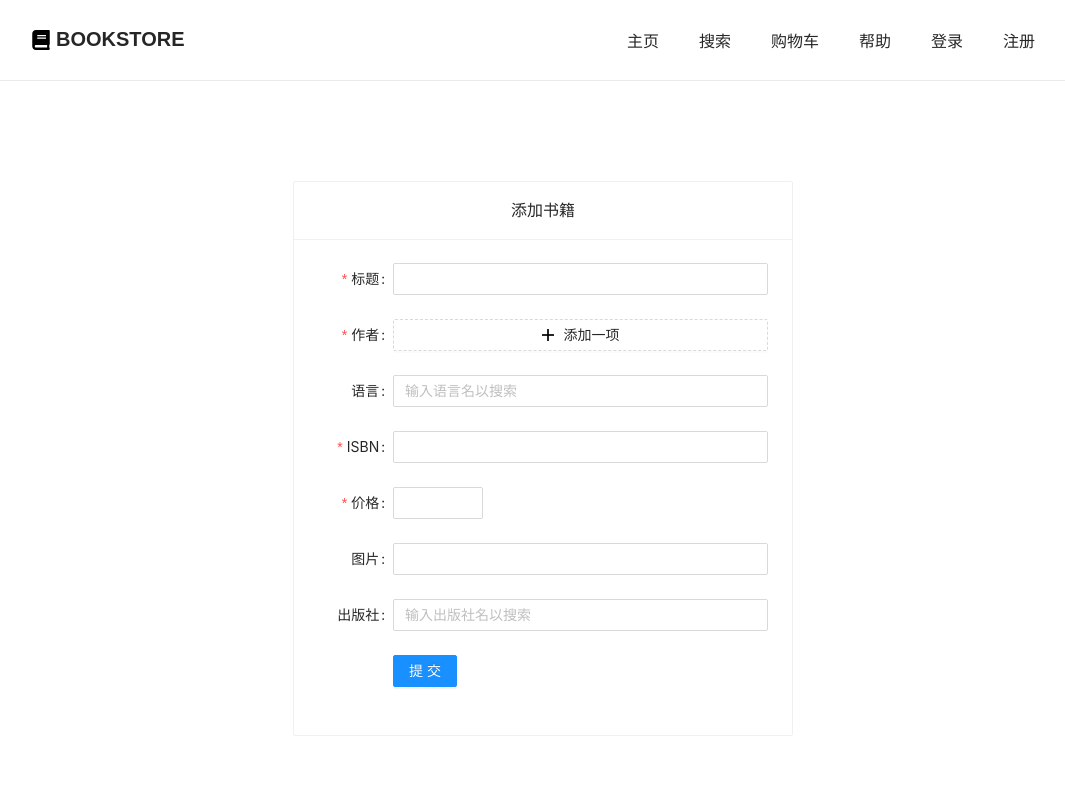
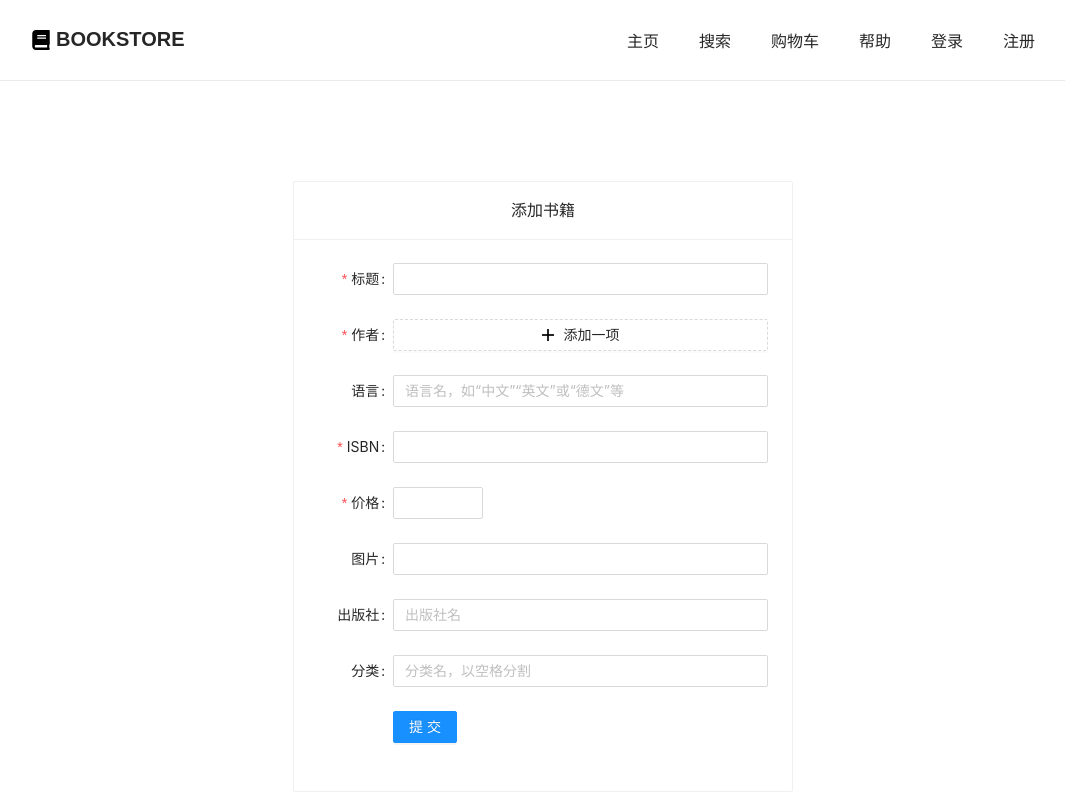
Before and after one commit to Wave-SYJ/labwork-bookstore, a Next.js app: page /add in a window 1280 px wide. Shown: the whole page, without its empty margins (97-1162 px from the left). Built offline with nearby package versions, Linux system fonts and the light colour scheme.

Commit message:
完成添加书籍

```diff
--- /dev/null
+++ b/src/api/book.ts
@@ -0,0 +1,10 @@
+import Book from '../models/Book';
+import request from '../utils/request';
+
+export async function insertBook(book: Book) {
+  await request({
+    url: '/api/book',
+    method: 'put',
+    data: book
+  });
+}
--- a/src/api/language.ts
+++ /dev/null
@@ -1,9 +0,0 @@
-import request from '../utils/request';
-
-export async function getLanguagesByName(name: string) {
-  const { data } = await request({
-    method: 'get',
-    url: '/api/language?name=' + name
-  });
-  return data;
-}
--- a/src/api/press.ts
+++ /dev/null
@@ -1,9 +0,0 @@
-import request from '../utils/request';
-
-export async function getPressesByName(name: string) {
-  const { data } = await request({
-    method: 'get',
-    url: '/api/press?name=' + name
-  });
-  return data;
-}
--- a/src/api/type.ts
+++ /dev/null
@@ -1,9 +0,0 @@
-import request from '../utils/request';
-
-export async function getTypesByName(name: string) {
-  const { data } = await request({
-    method: 'get',
-    url: '/api/type?name=' + name
-  });
-  return data;
-}
--- a/src/models/Book.ts
+++ b/src/models/Book.ts
@@ -1,16 +1,14 @@
 import Author from './Author';
 import Category from './Category';
-import Language from './Language';
-import Press from './Press';
 
 export default interface Book {
   id: string;
   title: string;
   authors: Author[];
-  language: Language;
+  language: string;
   isbn: string;
   price: number;
   image: string;
-  press: Press;
+  press: string;
   categories: Category[];
 }
--- a/src/models/Language.ts
+++ /dev/null
@@ -1,4 +0,0 @@
-export default interface Language {
-  id: string;
-  name: string;
-}
--- a/src/models/Press.ts
+++ /dev/null
@@ -1,4 +0,0 @@
-export default interface Press {
-  id: string;
-  name: string;
-}
--- a/src/pages/add/index.tsx
+++ b/src/pages/add/index.tsx
@@ -1,36 +1,18 @@
-import { Button, Card, Divider, Form, Input, InputNumber, Select } from 'antd';
-import React, { ReactNode, useState } from 'react';
+import { Button, Card, Form, Input, InputNumber, Select } from 'antd';
+import React, { useState } from 'react';
 import NavBar from '../../components/NavBar';
 import styles from './style.module.scss';
 import InputAuthors from '../../components/InputAuthors';
-import Language from '../../models/Language';
-import { getLanguagesByName } from '../../api/language';
-import Press from '../../models/Press';
-import { getPressesByName } from '../../api/press';
-import { getTypesByName } from '../../api/type';
-import Category from '../../models/Category';
+import { insertBook } from '../../api/book';
 
 export default function CheckoutPage() {
-  const handleSearchLanguages = async (value: string) => {
-    const { data } = await getLanguagesByName(value);
-    return data;
-  };
-
-  const handleSearchPress = async (value: string) => {
-    const { data } = await getPressesByName(value);
-    return data;
-  };
-
-  const handleSearchType = async (value: string) => {
-    const { data } = await getTypesByName(value);
-    return data;
-  };
-
-  const [languageList, setLanguageList] = useState([] as Language[]);
-  const [pressList, setPressList] = useState([] as Press[]);
-
   const handleSubmit = async (values: any) => {
-    console.log(values);
+    if (values && values.categories)
+      values.categories = values.categories
+        .split(' ')
+        .filter((category: string) => !!category)
+        .map((category: string) => ({ name: category }));
+    await insertBook(values);
   };
 
   return (
@@ -45,22 +27,8 @@ export default function CheckoutPage() {
             <Form.Item label='作者' name='title' rules={[{ required: true, message: '请输入作者' }]}>
               <InputAuthors name='authors' />
             </Form.Item>
-            <Form.Item label='语言' name={['language', 'id']}>
-              <Select
-                showSearch
-                placeholder='输入语言名以搜索'
-                defaultActiveFirstOption={false}
-                showArrow={false}
-                filterOption={false}
-                onSearch={async (value: string) => setLanguageList(await handleSearchLanguages(value))}
-                notFoundContent={null}
-              >
-                {languageList.map((item) => (
-                  <Select.Option key={item.id} value={item.id}>
-                    {item.name}
-                  </Select.Option>
-                ))}
-              </Select>
+            <Form.Item label='语言' name='language'>
+              <Input placeholder='语言名，如“中文”“英文”或“德文”等' />
             </Form.Item>
             <Form.Item label='ISBN' name='isbn' rules={[{ required: true, message: '请输入 ISBN' }]}>
               <Input />
@@ -71,26 +39,12 @@ export default function CheckoutPage() {
             <Form.Item label='图片' name='image'>
               <Input />
             </Form.Item>
-            <Form.Item label='出版社' name={['press', 'id']}>
-              <Select
-                showSearch
-                placeholder='输入出版社名以搜索'
-                defaultActiveFirstOption={false}
-                showArrow={false}
-                filterOption={false}
-                onSearch={async (value: string) => setPressList(await handleSearchPress(value))}
-                notFoundContent={null}
-              >
-                {pressList.map((item) => (
-                  <Select.Option key={item.id} value={item.id}>
-                    {item.name}
-                  </Select.Option>
-                ))}
-              </Select>
+            <Form.Item label='出版社' name='press'>
+              <Input placeholder='出版社名' />
             </Form.Item>
-            {/* <Form.Item label='分类' name='categories'>
-              <SearchSelect placeholder='输入分类名以搜索' mode='tags' onSearch={handleSearchType} />
-            </Form.Item> */}
+            <Form.Item label='分类' name='categories'>
+              <Input placeholder='分类名，以空格分割' />
+            </Form.Item>
             <Form.Item wrapperCol={{ offset: 4, span: 20 }}>
               <Button type='primary' htmlType='submit'>
                 提交
```
